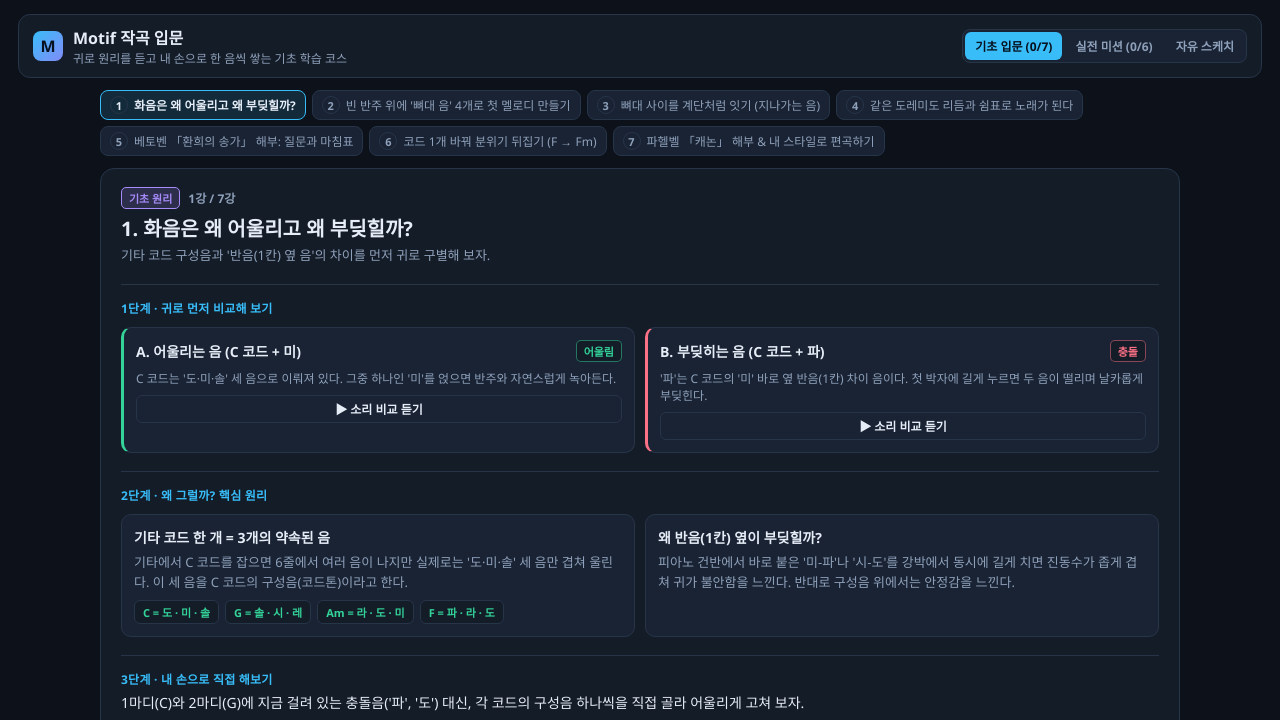
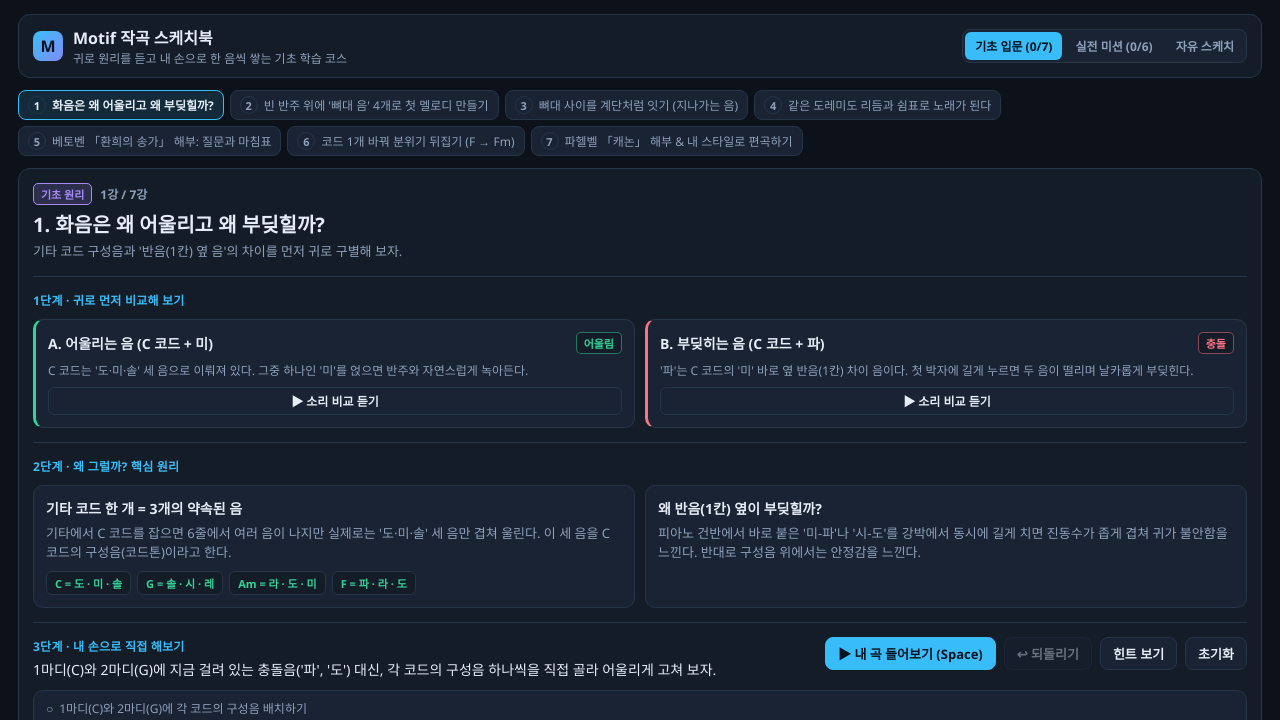
Before and after one commit to kiithroen/Motif, a website built with Vite: page index.html in a window 1280 px wide. Shown: the top 720 px of the page. Built offline with nearby package versions, Linux system fonts and the light colour scheme.

Commit message:
모드 탭 위치와 본문 여백을 모든 모드에서 통일

```diff
--- a/src/main.ts
+++ b/src/main.ts
@@ -348,14 +348,16 @@ function init(): void {
 
     if (appMode === 'basics') {
       topbarEl.innerHTML = `
+        <div class="topbar-main">
           <div class="brand">
             <div class="brand-mark">M</div>
             <div>
-            <div class="brand-title">Motif 작곡 입문</div>
+              <div class="brand-title">Motif 작곡 스케치북</div>
               <div class="brand-sub">귀로 원리를 듣고 내 손으로 한 음씩 쌓는 기초 학습 코스</div>
             </div>
           </div>
-        <div class="controls-row">${modeSwitchHtml}</div>
+          ${modeSwitchHtml}
+        </div>
       `;
       topbarEl.querySelectorAll<HTMLButtonElement>('[data-app-mode]').forEach((btn) => {
         btn.addEventListener('click', () => {
@@ -371,6 +373,7 @@ function init(): void {
     ).join('');
 
     topbarEl.innerHTML = `
+      <div class="topbar-main">
         <div class="brand">
           <div class="brand-mark">M</div>
           <div>
@@ -378,8 +381,9 @@ function init(): void {
             <div class="brand-sub">L1 블록 → L2 변형 체인 → L3 음표로 배우는 4/8마디 작곡</div>
           </div>
         </div>
-      <div class="controls-row">
         ${modeSwitchHtml}
+      </div>
+      <div class="controls-row topbar-tools">
         <button class="btn btn-primary btn-play${transport.isPlaying() ? ' playing' : ''}" id="btn-play" type="button">
           ${transport.isPlaying() ? '■ 정지 (Space)' : '▶ 재생 (Space)'}
         </button>
--- a/src/styles.css
+++ b/src/styles.css
@@ -56,6 +56,19 @@ button, select, input {
   display: flex;
   align-items: center;
   gap: 10px;
+}
+
+.topbar-main {
+  display: flex;
+  align-items: center;
+  justify-content: space-between;
+  gap: 10px;
+  width: 100%;
+  flex-wrap: wrap;
+}
+
+.topbar-tools {
+  width: 100%;
 }
 
 .brand-mark {
@@ -839,8 +852,6 @@ button, select, input {
 }
 
 .learn-shell {
-  max-width: 1080px;
-  margin: 0 auto;
   display: flex;
   flex-direction: column;
   gap: 12px;
@@ -849,11 +860,11 @@ button, select, input {
 .learn-card {
   background: var(--panel);
   border: 1px solid var(--border);
-  border-radius: 14px;
-  padding: 18px 20px;
+  border-radius: 12px;
+  padding: 14px;
   display: flex;
   flex-direction: column;
-  gap: 18px;
+  gap: 14px;
 }
 
 .learn-title {
```
Lines whose indentation alone changed are shown as unchanged.
